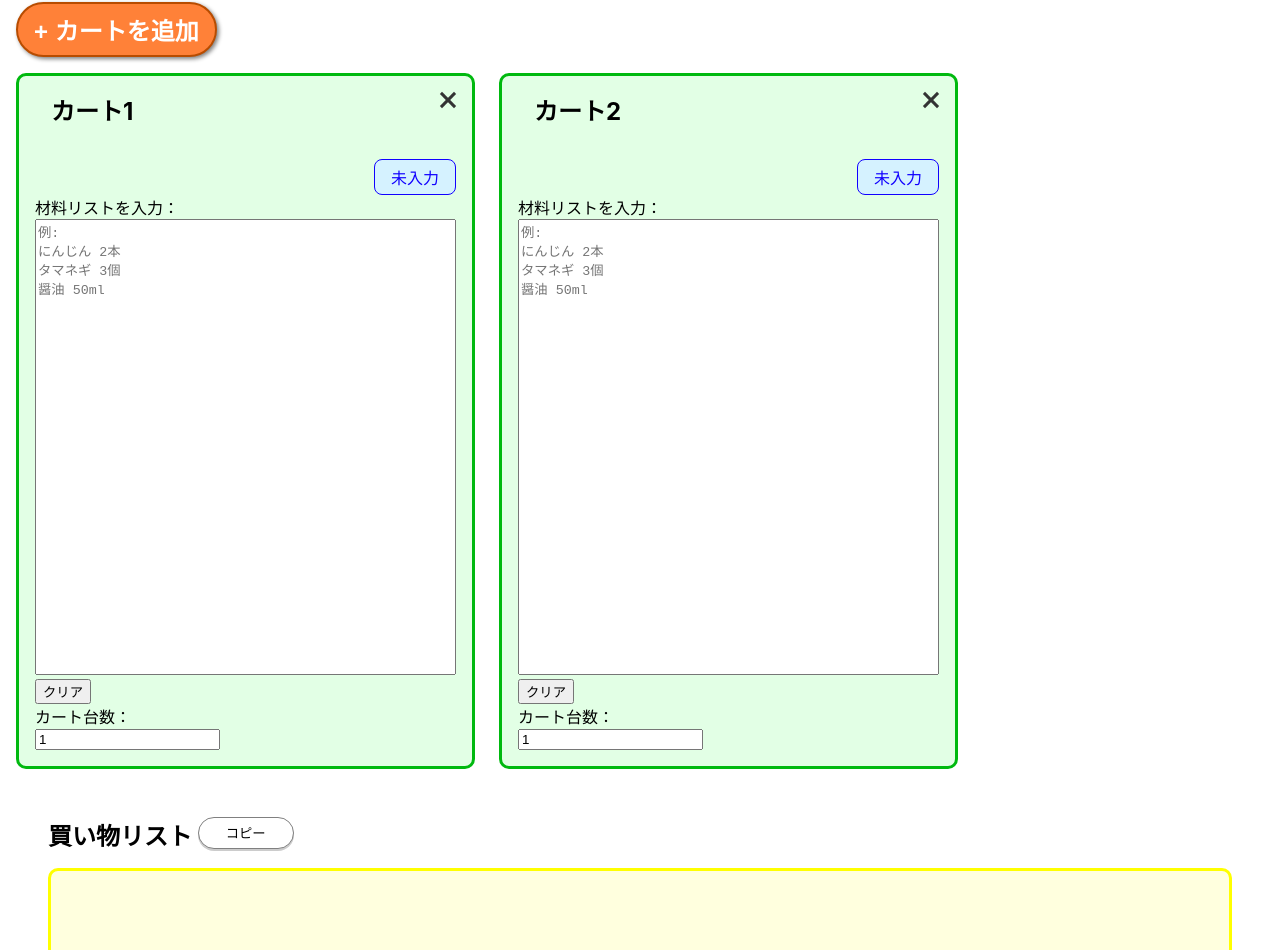
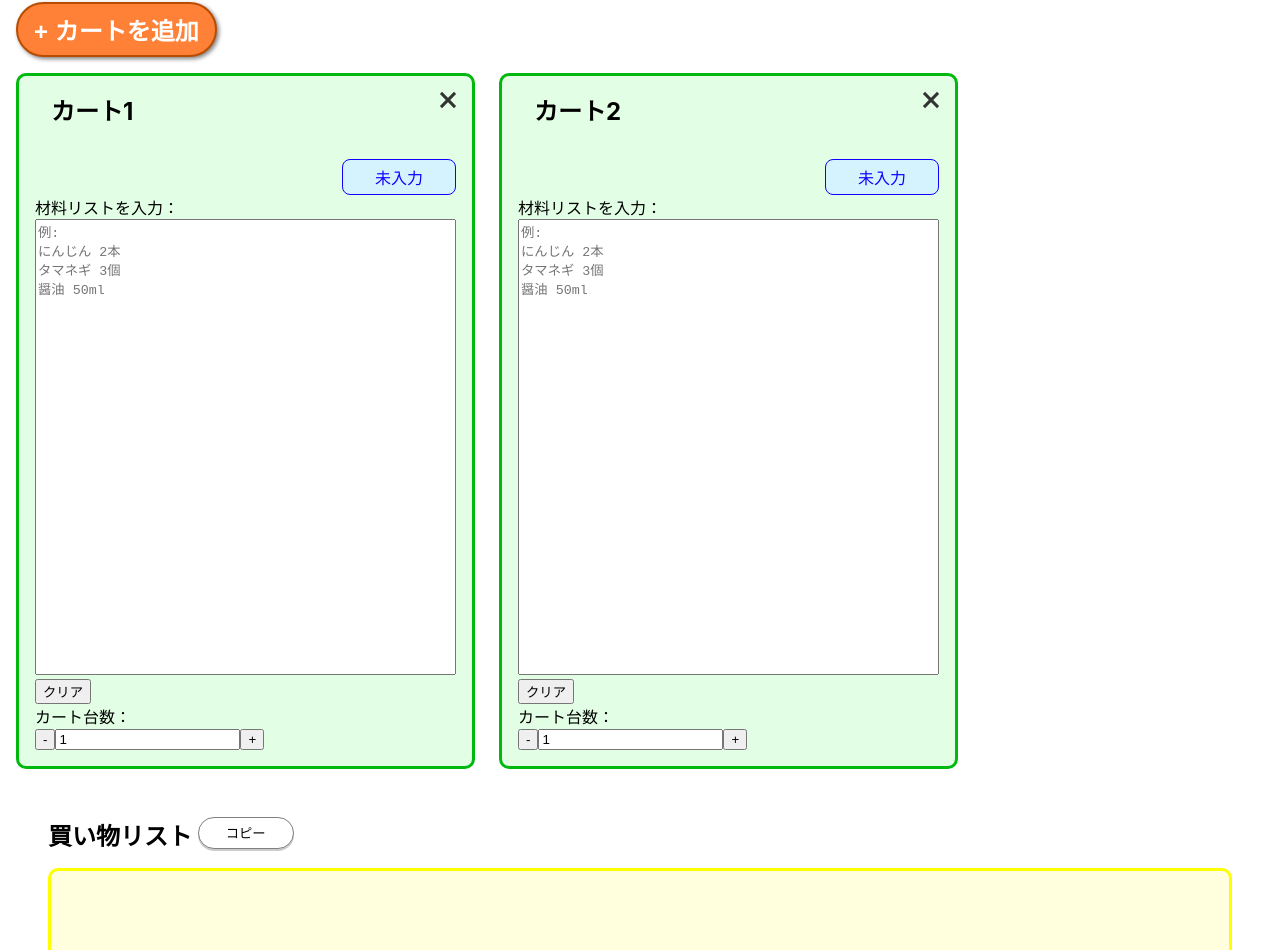
Before and after one commit to shimmen3141/calcart, a React (Create React App) app: page / in a window 1280 px wide. Shown: the part 280-1230 px from the top of the page. Built offline with nearby package versions, Linux system fonts and the light colour scheme.

Commit message:
add:CartCountSpinButtonを追加

```diff
--- a/src/components/Cart/Cart.js
+++ b/src/components/Cart/Cart.js
@@ -7,6 +7,7 @@ import {
   InputFormatModal,
 } from "../index";
 import "./Cart.css";
+import CartCountSpinButton from "../CartCountSpinButton/CartCountSpinButton";
 
 const Cart = React.memo(
   ({
@@ -24,6 +25,7 @@ const Cart = React.memo(
       handleRemove,
       isLastCart,
       hadleCartCountChange,
+      hadleCartCountChange2,
     } = useCart({
       allCarts,
       setAllCarts,
@@ -57,12 +59,14 @@ const Cart = React.memo(
           <button onClick={handleClear}>クリア</button>
         </div>
         <div>カート台数：</div>
-        <input
+        {/* <input
           type="number"
+          // step="0.01"
           min="0"
           defaultValue="1"
           onChange={hadleCartCountChange}
-        />
+        /> */}
+        <CartCountSpinButton hadleCartCountChange2={hadleCartCountChange2} />
       </div>
     );
   }
--- a/src/components/Cart/useCart.js
+++ b/src/components/Cart/useCart.js
@@ -62,6 +62,7 @@ const useCart = ({
   // クリアボタンの押下により発火する関数
   const handleClear = () => {
     setInputText("");
+    setInputFormat("not-entered");
     updateCart("ingredients", []);
   };
 
@@ -106,6 +107,10 @@ const useCart = ({
     updateCart("cartCount", Number(event.target.value));
   };
 
+  const hadleCartCountChange2 = (count) => {
+    updateCart("cartCount", Number(count));
+  };
+
   return {
     inputText,
     inputFormat,
@@ -114,6 +119,7 @@ const useCart = ({
     handleRemove,
     isLastCart,
     hadleCartCountChange,
+    hadleCartCountChange2,
   };
 };
 
--- /dev/null
+++ b/src/components/CartCountSpinButton/CartCountSpinButton.js
@@ -0,0 +1,92 @@
+import { useState } from "react";
+import { motion } from "framer-motion";
+
+const CartCountSpinButton = ({ hadleCartCountChange2 }) => {
+  const maxCount = 1000;
+  const [count, setCount] = useState(1);
+  const [errorMessage, setErrorMessage] = useState("");
+
+  const handleCountUp = () => {
+    setCount((prevCount) => {
+      const newCount = Math.min(prevCount + 1, maxCount);
+      hadleCartCountChange2(newCount);
+      return newCount;
+    });
+  };
+
+  const handleCountDown = () => {
+    setCount((prevCount) => {
+      const newCount = Math.max(0, prevCount - 1);
+      hadleCartCountChange2(newCount);
+      return newCount;
+    });
+  };
+
+  const handleCountChange = (event) => {
+    const inputValue = event.target.value;
+    setCount(inputValue);
+  };
+
+  // 入力欄からフォーカスを外した際の処理
+  const handleBlur = () => {
+    const inputNumber = Number(count);
+    if (count === "") {
+      setCount(0);
+      hadleCartCountChange2(0);
+    } else if (isNaN(inputNumber) || inputNumber < 0) {
+      setCount(0);
+      hadleCartCountChange2(0);
+      setErrorMessage("無効な値です。");
+    } else if (inputNumber > maxCount) {
+      setCount(maxCount);
+      hadleCartCountChange2(maxCount);
+      setErrorMessage(`最大値は${maxCount}です。`);
+    } else {
+      setCount(inputNumber);
+      hadleCartCountChange2(inputNumber);
+    }
+
+    setTimeout(() => {
+      setErrorMessage("");
+    }, 2000);
+  };
+
+  // 入力が下限に達したか判定する関数
+  const isMinCount = () => {
+    return Number(count) <= 0;
+  };
+
+  // 入力が上限に達したか判定する関数
+  const isMaxCount = () => {
+    return Number(count) >= maxCount;
+  };
+
+  return (
+    <div>
+      {errorMessage && (
+        <motion.div
+          initial={{ opacity: 1 }}
+          animate={{ opacity: 0 }}
+          transition={{ duration: 0.5, delay: 1.5 }}
+        >
+          {errorMessage}
+        </motion.div>
+      )}
+      <button onClick={handleCountDown} disabled={isMinCount()}>
+        -
+      </button>
+      <input
+        type="text"
+        inputmode="numeric"
+        value={count}
+        onChange={handleCountChange}
+        onBlur={handleBlur}
+      />
+      <button onClick={handleCountUp} disabled={isMaxCount()}>
+        +
+      </button>
+    </div>
+  );
+};
+
+export default CartCountSpinButton;
--- a/src/components/InputFormatTag/InputFormatTag.css
+++ b/src/components/InputFormatTag/InputFormatTag.css
@@ -1,6 +1,6 @@
 .inputFormatTag {
   height: auto;
-  width: 3rem;
+  width: 5rem;
   margin: 0 0 0 auto;
   padding: 0.3rem 1rem 0.3rem 1rem;
   background-color: #d5f2ff;
```
